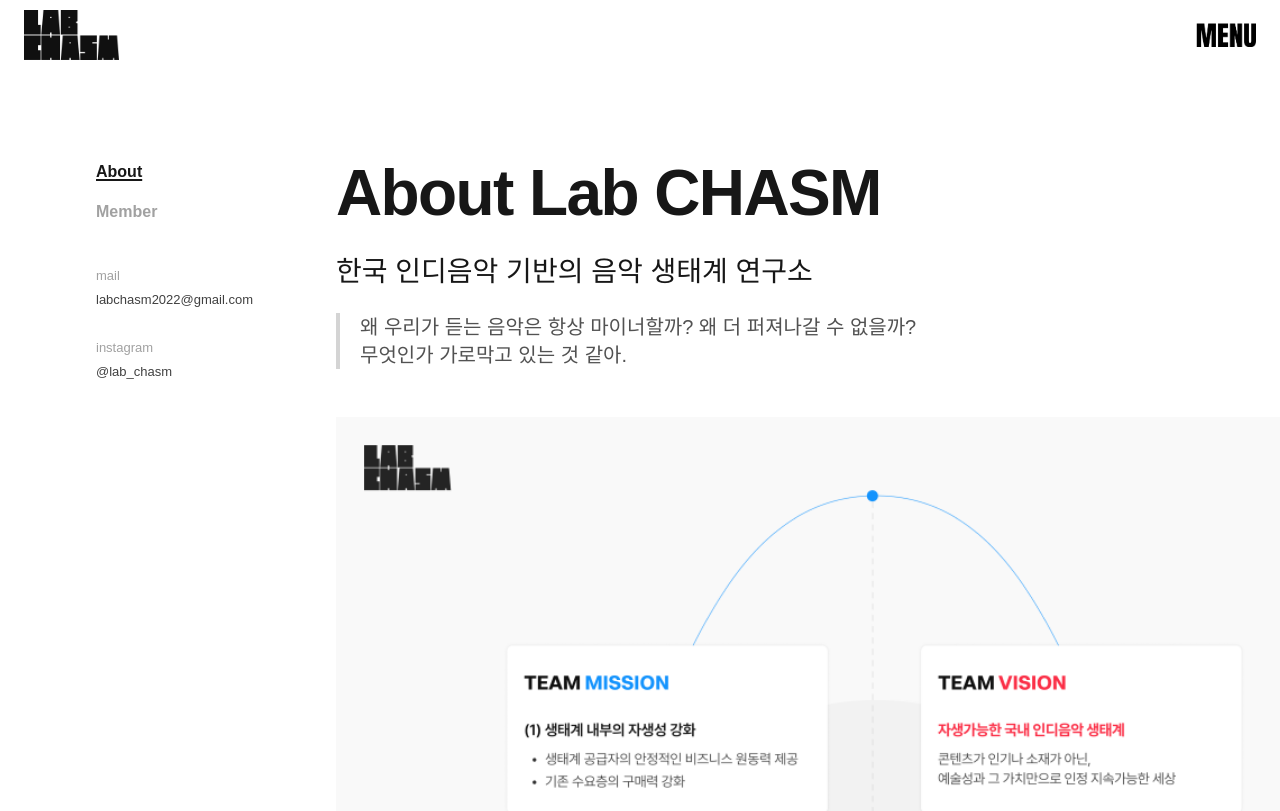
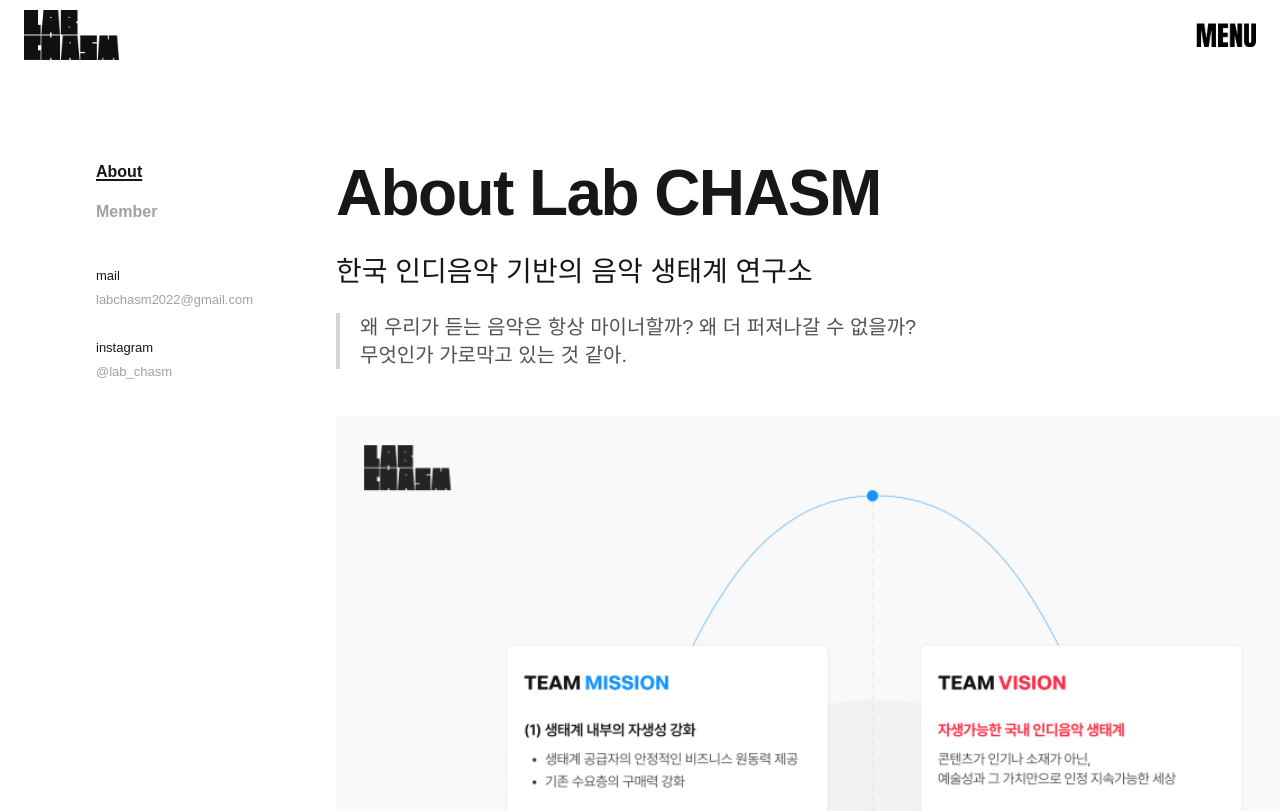
Before and after one commit to nizi123/article-page, a Next.js app: page /about in a window 1280 px wide. Shown: the top 811 px of the page. Built offline with nearby package versions, Linux system fonts and the light colour scheme; a web font is replaced by a local one.

Commit message:
사이드바 텍스트 수정

```diff
--- a/src/components/AboutSideNav.tsx
+++ b/src/components/AboutSideNav.tsx
@@ -42,18 +42,18 @@
       {/* 연락처 */}
       <div className="mt-10 space-y-6 text-[13px] leading-6">
         <div>
-          <div className="text-neutral-400">mail</div>
-          <a href="mailto:labchasm2022@gmail.com" className="text-neutral-700 hover:underline">
+          <div className="text-neutral-900">mail</div>
+          <a href="mailto:labchasm2022@gmail.com" className="text-neutral-400 hover:underline">
             labchasm2022@gmail.com
           </a>
         </div>
         <div>
-          <div className="text-neutral-400">instagram</div>
+          <div className="text-neutral-900">instagram</div>
           <a
             href="https://instagram.com/lab_chasm"
             target="_blank"
             rel="noreferrer"
-            className="text-neutral-700 hover:underline"
+            className="text-neutral-400 hover:underline"
           >
             @lab_chasm
           </a>
```
